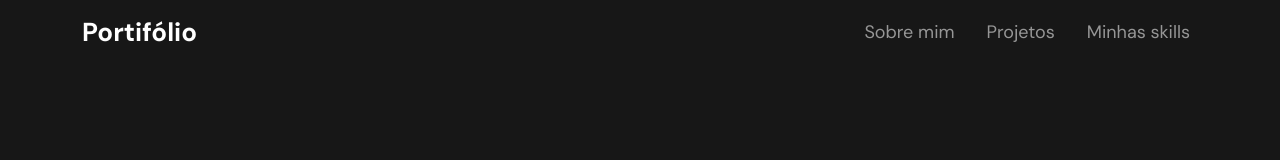
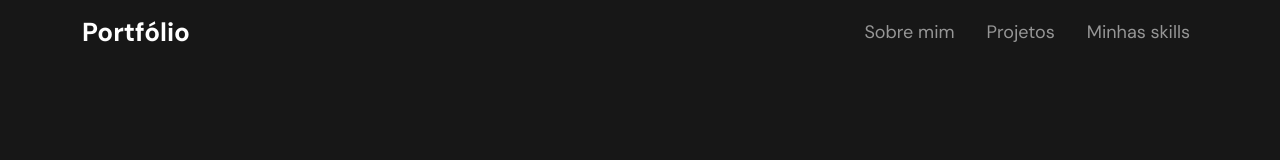
Before and after one commit to josedutra13/portifolio, a React (Create React App) app in the folder portifolio-front/: page / in a window 1280 px wide. Shown: the top 160 px of the page. Built offline with nearby package versions, Linux system fonts and the light colour scheme.

Commit message:
Correção de ortográfia

```diff
--- a/portifolio-front/public/index.html
+++ b/portifolio-front/public/index.html
@@ -6,7 +6,7 @@
     <meta name="viewport" content="width=device-width, initial-scale=1" />
     <meta name="theme-color" content="#000000" />
     <meta name="description" content="Web site created using create-react-app" />
-    <title>Portifólio</title>
+    <title>Portfólio</title>
 </head>
 
 <body>
--- a/portifolio-front/src/components/NavBar.tsx
+++ b/portifolio-front/src/components/NavBar.tsx
@@ -29,7 +29,7 @@ function NavBar() {
         <Style>
             <Navbar collapseOnSelect expand="lg" variant="dark" sticky='top' >
                 <Container>
-                    <Navbar.Brand href="#welcome">Portifólio</Navbar.Brand>
+                    <Navbar.Brand href="#welcome">Portfólio</Navbar.Brand>
                     <Navbar.Toggle aria-controls="responsive-navbar-nav" />
                     <Navbar.Collapse id="responsive-navbar-nav">
                         <Nav>
```
